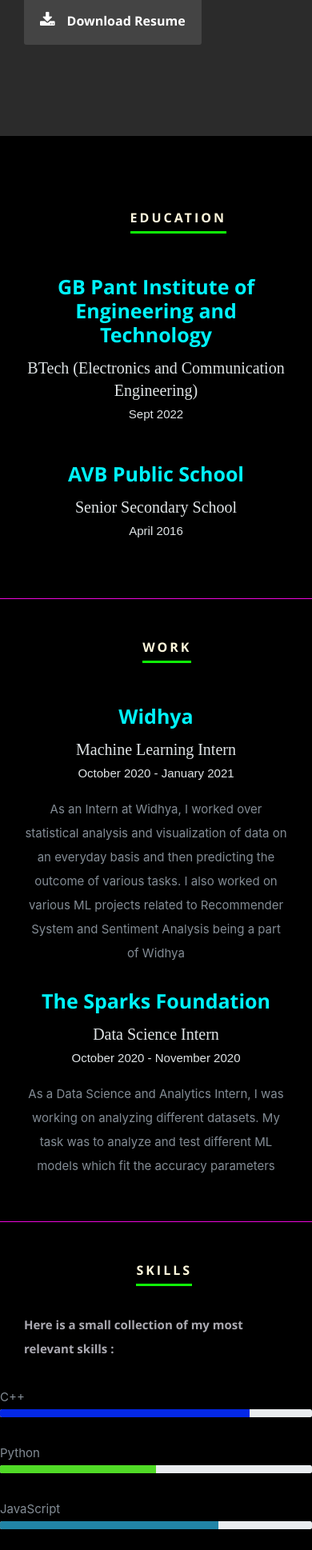
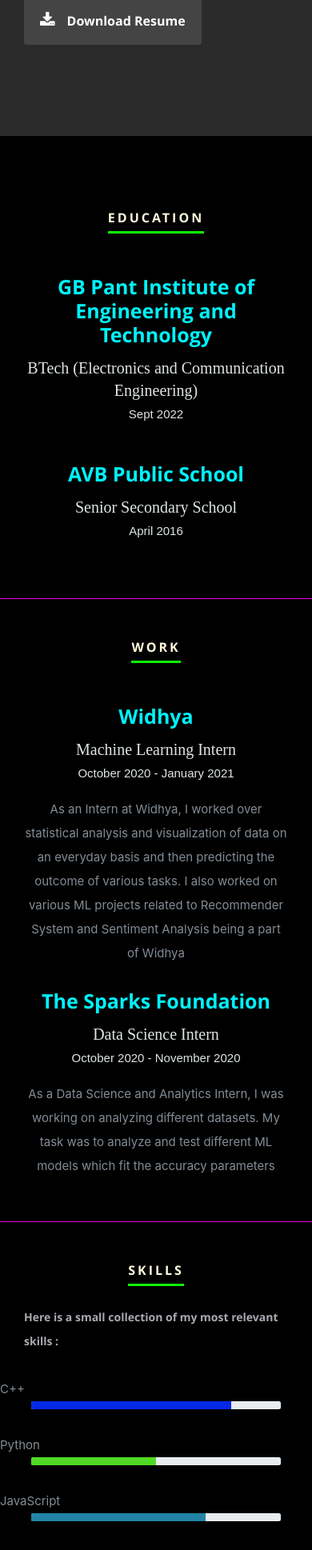
Before and after one commit to tacklesta/Tacklestar-Personal-Website, a React (Create React App) app: page / in a window 390 px wide. Shown: the part 1490-3428 px from the top of the page at 80% size. Built offline with nearby package versions, Linux system fonts and the light colour scheme.

Commit message:
Update media-queries.css

```diff
--- a/public/css/media-queries.css
+++ b/public/css/media-queries.css
@@ -445,7 +445,53 @@
 /* mobile narrow
   -------------------------------------------------------------------------- */
 
-@media only screen and (max-width: 480px) {
+@media only screen and (max-width: 490px) {
+
+    .progress-bar { width: 100%; }
+
+   .edu-head{
+      text-align: center;
+      /* margin-left: 30%; */
+      margin:auto;
+   }
+
+   .work-head{
+      text-align: center;
+      /* margin-left: 36%; */
+      margin: auto;
+   }
+
+   .resume-content{
+      display: flex;
+      flex-direction: column;
+      justify-content:center ;
+      text-align: center;
+   }
+
+   .resume-head{
+      margin: auto;
+   }
+
+   .sub-text{
+      margin-left: auto ;
+   }
+
+   .sub-text h5{
+      font-size:14px;
+      margin:auto;
+      margin-bottom:30px;
+      margin-top: 10px;
+      }
+
+   .progress{
+      width: 80%;
+      margin: auto;
+    }
+
+    .skills strong{
+       margin-left: 12%;
+    }
+
 
    /* mobile navigation
    -------------------------------------------------------------------- */
```
